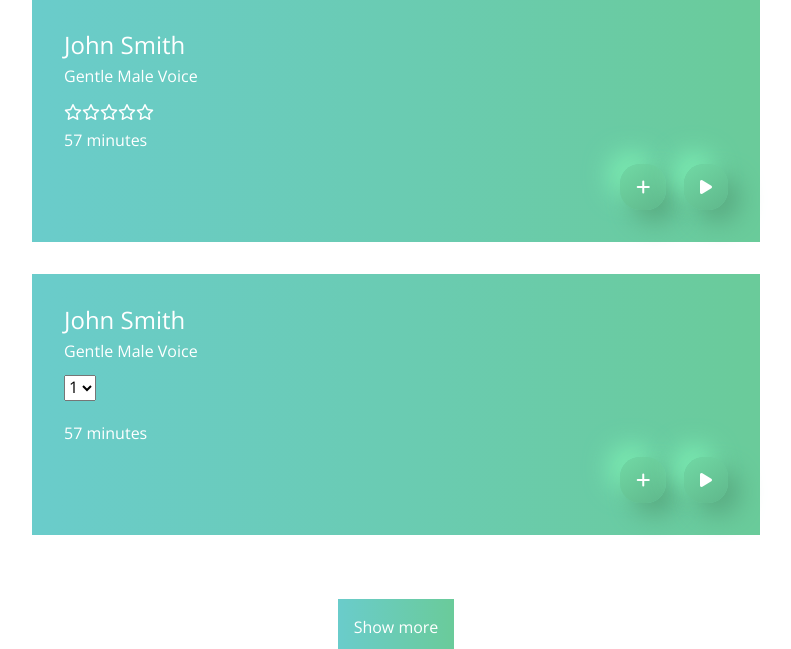
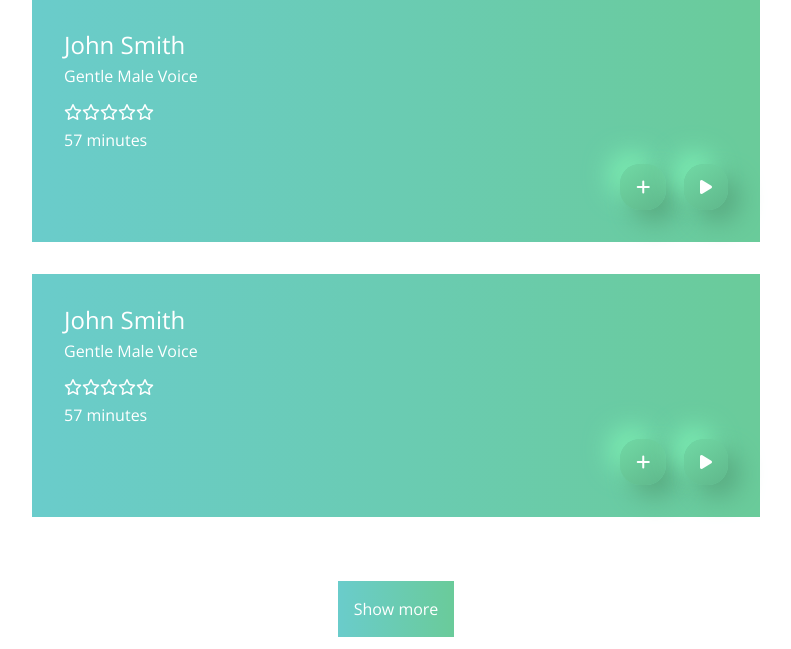
Before and after one commit to fabie37/Lector, a Django app: template templates/lector-app/wireframes/book-search.html in a window 1280 px wide. Shown: the part 223-872 px from the top of the page, without its empty margins (244-1035 px from the left). Run offline with Django 3.2, Linux system fonts and the light colour scheme; the template is opened without the code that fills it, so the values that code supplies are empty; some libraries are stand-ins or nearby versions.

Commit message:
Front End: Fixed Card Rating

```diff
--- a/templates/lector-app/wireframes/book-search.html
+++ b/templates/lector-app/wireframes/book-search.html
@@ -165,16 +165,9 @@
 					<div class="col-lg-7 col-sm-10 col-12 search-searchitem-box-content blue-bg">
 						<h4>John Smith</h4>
 						<p>Gentle Male Voice</p>
-						<p>
-							<!-- Insert recording id into id and data-id -->
-							<select class='rating' id='rating_1' data-id='rating_1'>
-								<option value="1" >1</option>
-								<option value="2" >2</option>
-								<option value="3" >3</option>
-								<option value="4" >4</option>
-								<option value="5" >5</option>
-							</select>
-						</p>
+						<div class="rating">
+							<i value=1 id="rating_1" class="far fa-star"></i><i value=2 id="rating_1" class="far fa-star"></i><i value=3 id="rating_1" class="far fa-star"></i><i value=4 id="rating_1" class="far fa-star"></i><i value=5 id="rating_1" class="far fa-star"></i>
+						</div>
 						<p>57 minutes</p>
 						<div class="row justify-content-end">
 							<div class="col-lg-1 col-2">
```
